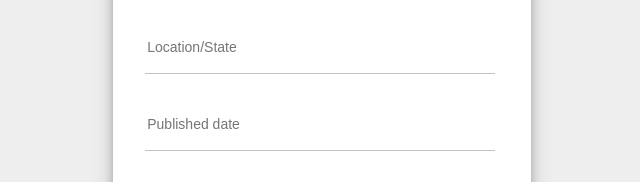
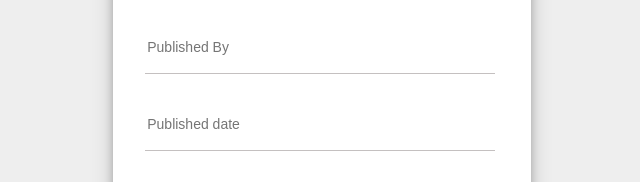
Before and after one commit to horix7/Announce-IT, a plain HTML site: page UI/HTML/create-announcement-page.html in a window 1280 px wide. Shown: the part 318-500 px from the top of the page, 313-953 px from the left. Drawn offline with Linux system fonts and the light colour scheme.

```diff
--- a/UI/HTML/create-announcement-page.html
+++ b/UI/HTML/create-announcement-page.html
@@ -50,8 +50,8 @@
                     <label class="floating-label">Summary</label>
                   </div>
                   <div class="field-container">
-                    <input type="text" class="field" required placeholder="Location/State" onclick="getLocation()">
-                    <label class="floating-label">Location/State</label>
+                    <input type="text" class="field" required placeholder="Published By" onclick="getLocation()">
+                    <label class="floating-label">Published By</label>
                   </div>
                   <div class="field-container">
                     <input type="text" class="field" required placeholder="Published date" onclick="getLocation()">
```
